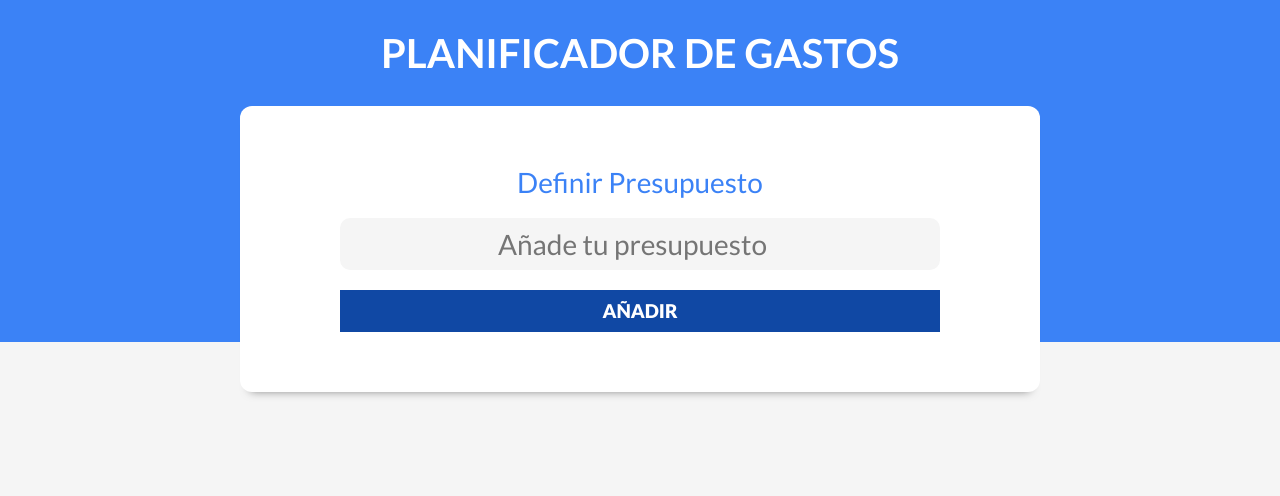
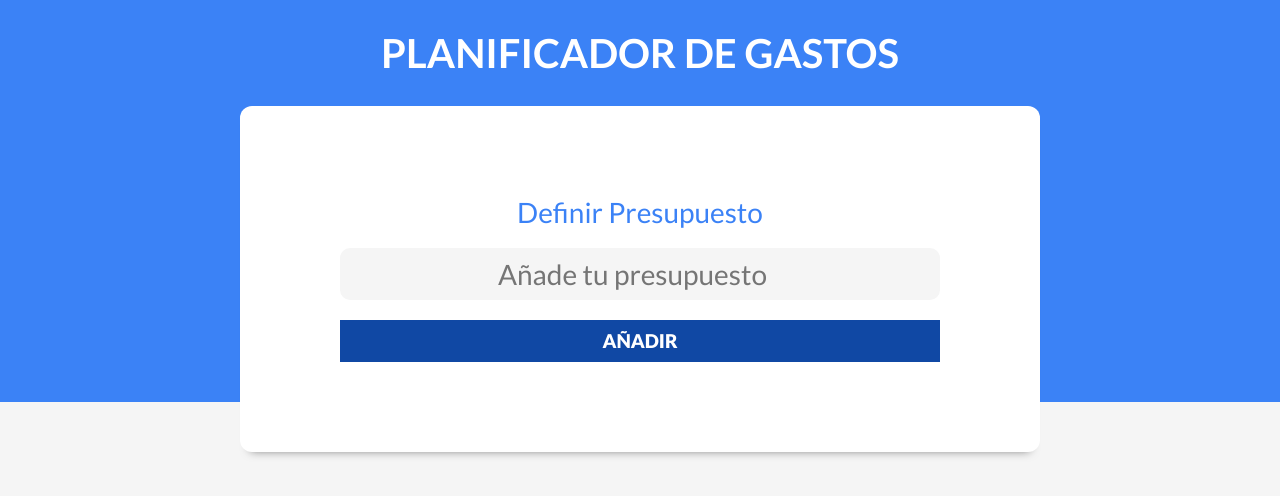
Before and after one commit to aguscolaizzo/control-gastos, a React (Vite) app: page / in a window 1280 px wide. Shown: the top 496 px of the page. Built offline with nearby package versions, Linux system fonts and the light colour scheme.

Commit message:
Mejorando web responsive

```diff
--- a/src/index.css
+++ b/src/index.css
@@ -63,7 +63,7 @@ header h1 {
 }
 @media (min-width: 768px) {
     .formulario {
-        padding: 2rem 0;
+        padding: 5rem 0;
         width: 60rem;
     }
 }
@@ -181,15 +181,11 @@ header h1 {
         margin-bottom: 0;
     }
 }
-
-
 .formulario input[type="text"].nuevo-presupuesto,
 .formulario input[type="number"].nuevo-presupuesto {
     font-size: 2.8rem;
     text-align: center;
 }
-
-
 
 .contenedor-presupuesto svg {
     width: 25rem;
@@ -204,7 +200,7 @@ header h1 {
     font-size: 2.4rem;
     text-align: center;
 }
-@media (min-width: 568px) {
+@media (min-width: 768px) {
     .contenido-presupuesto p {
         text-align: left;
     }
```
